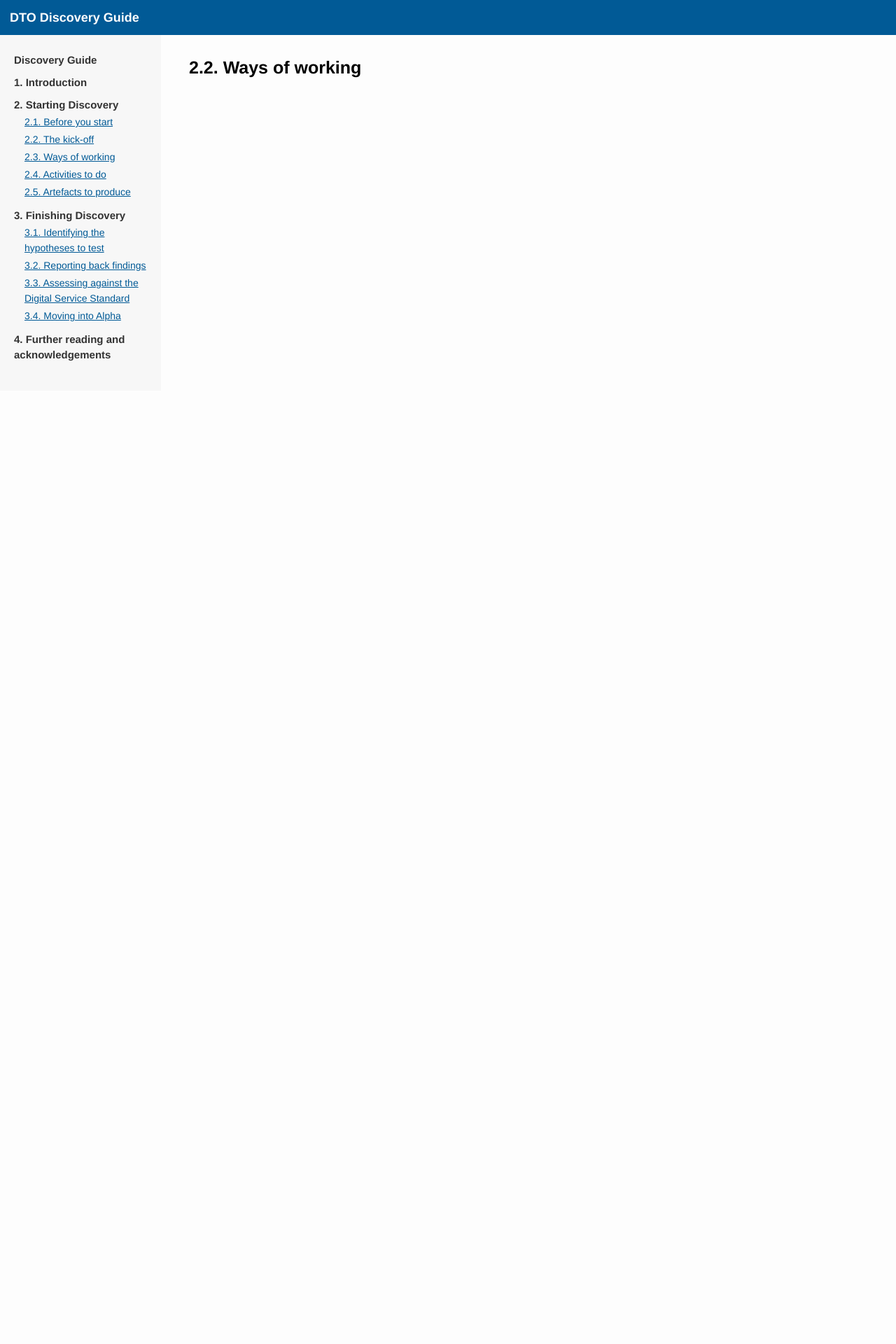
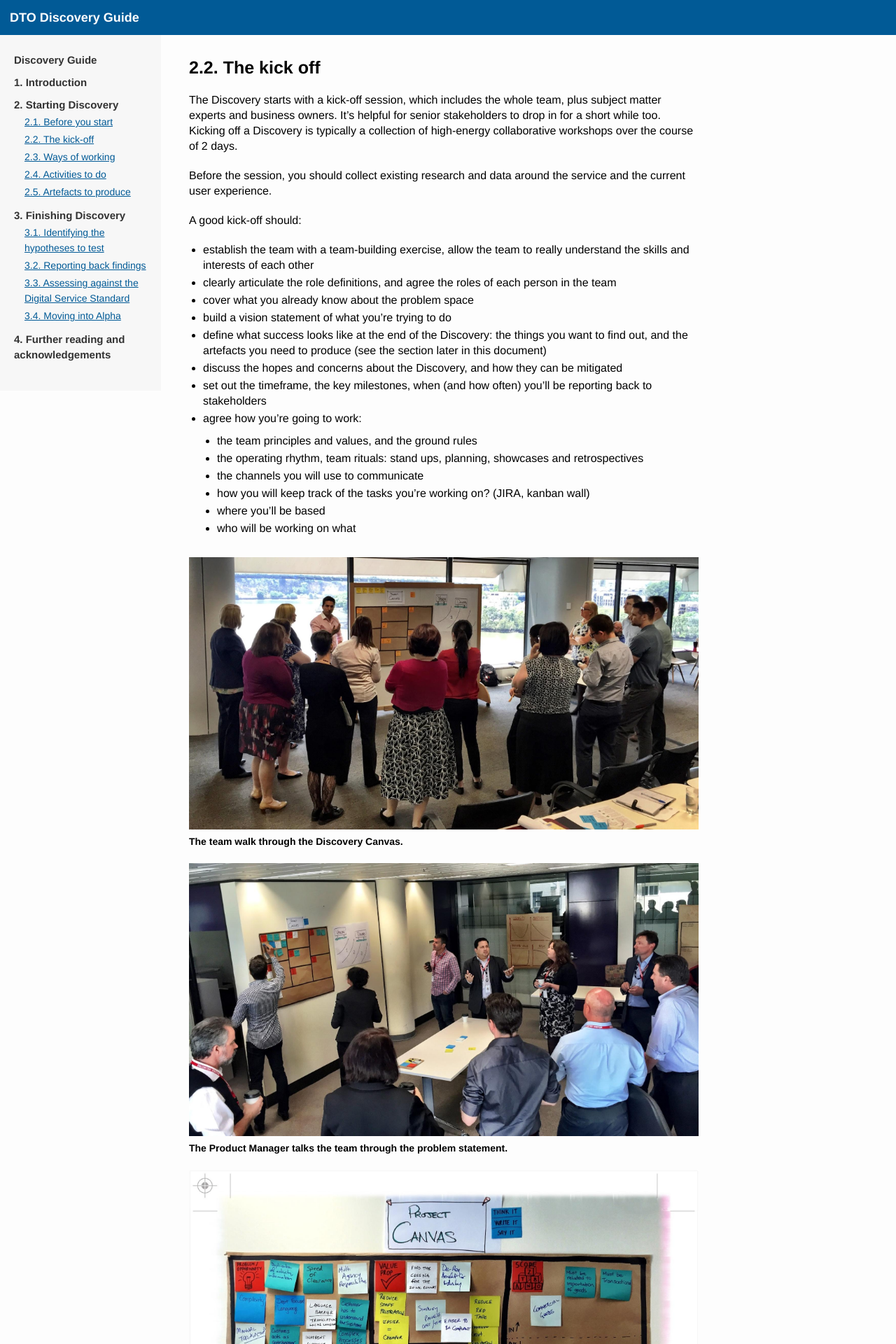
Before and after one commit to AusDTO/discovery-guide, a Jekyll site: the page built from 2-starting-discovery/2-2-kick-off.md, in a window 1280 px wide. Shown: the top 1920 px of the page at 70% size. Built offline with Jekyll 4.4.1, drawn with Linux system fonts in a browser that asks for light colours; before the commit the page ends 900 px from its top, so only the background shows below that; some of the changed text lies outside the part shown.

Commit message:
Add more content and images

```diff
--- a/2-starting-discovery/2-2-kick-off.md
+++ b/2-starting-discovery/2-2-kick-off.md
@@ -1,4 +1,37 @@
 ---
 layout: main
-title: '2.2. Ways of working'
+title: '2.2. The kick off'
 ---
+
+The Discovery starts with a kick-off session, which includes the whole team, plus subject matter experts and business owners. It’s helpful for senior stakeholders to drop in for a short while too. Kicking off a Discovery is typically a collection of high-energy collaborative workshops over the course of 2 days.
+
+Before the session, you should collect existing research and data around the service and the current user experience.
+
+A good kick-off should:
+
+- establish the team with a team-building exercise, allow the team to really understand the skills and interests of each other
+- clearly articulate the role definitions, and agree the roles of each person in the team
+- cover what you already know about the problem space
+- build a vision statement of what you’re trying to do
+- define what success looks like at the end of the Discovery: the things you want to find out, and the artefacts you need to produce (see the section later in this document)
+- discuss the hopes and concerns about the Discovery, and how they can be mitigated
+- set out the timeframe, the key milestones, when (and how often) you’ll be reporting back to stakeholders
+- agree how you’re going to work:
+  - the team principles and values, and the ground rules
+  - the operating rhythm, team rituals: stand ups, planning, showcases and retrospectives
+  - the channels you will use to communicate
+  - how you will keep track of the tasks you’re working on? (JIRA, kanban wall)
+  - where you’ll be based
+  - who will be working on what
+
+<img src="{{ site.baseurl }}/images/2/kick-off-canvas.jpg" class="full-width">
+<span class="caption">The team walk through the Discovery Canvas.</span>
+
+<img src="{{ site.baseurl }}/images/2/kick-off-problem-statement.jpg" class="full-width">
+<span class="caption">The Product Manager talks the team through the problem statement.</span>
+
+<img src="{{ site.baseurl }}/images/2/discovery-canvas.jpg" class="full-width">
+<span class="caption">A populated Discovery Canvas.</span>
+
+<img src="{{ site.baseurl }}/images/2/vision-drivers-1.jpg" class="half-width"><img src="{{ site.baseurl }}/images/2/vision-drivers-2.jpg" class="half-width">
+<span class="caption">Sample Vision and Drivers.</span>
--- a/_sass/layout.scss
+++ b/_sass/layout.scss
@@ -23,9 +23,21 @@ main {
       width: 60%;
       margin: 0 0 0 250px;
     }
+
+    img {
+      max-width: 100%;
+    }
   }
 }
 
 .video {
   padding: 15px 0;
 }
+
+img.full-width {
+  width: 100%;
+}
+img.half-width {
+  display: inline;
+  width: 50%;
+}
--- a/_sass/typography.scss
+++ b/_sass/typography.scss
@@ -51,3 +51,8 @@ li {
 a {
   color: $primary-colour;
 }
+
+.caption {
+  font-size: 14px;
+  font-weight: bold;
+}
```
Also changed, not shown: 1-introduction/index.md (+2 -0 lines), 2-starting-discovery/2-1-before-you-start.md (+3 -2 lines), images/1/shortcuts.jpg (added), images/2/discovery-canvas.jpg (added), images/2/kick-off-canvas.jpg (added), images/2/kick-off-problem-statement.jpg (added), images/2/vision-drivers-1.jpg (added), images/2/vision-drivers-2.jpg (added), images/2/workspace.jpg (added).
